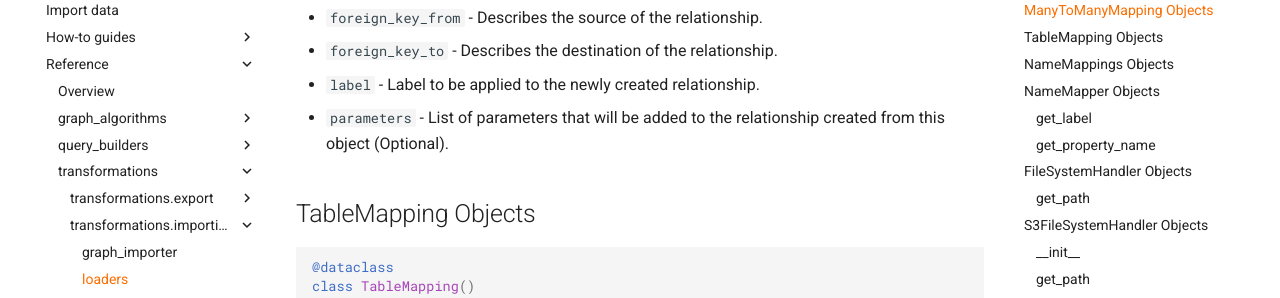
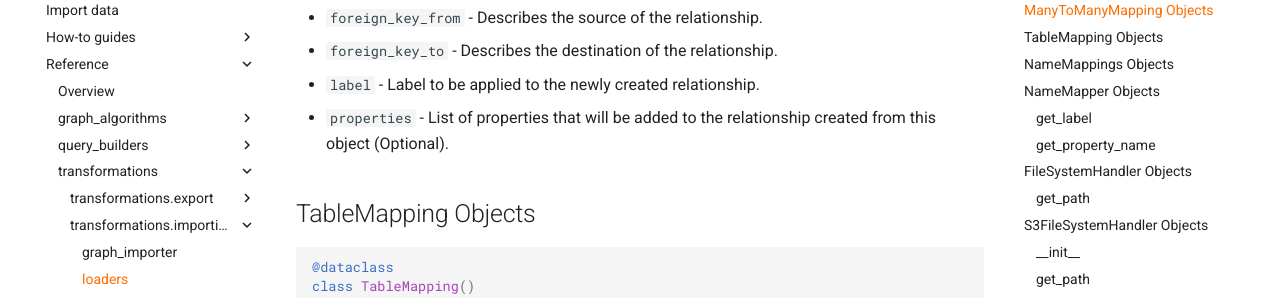
Before and after one commit to memgraph/gqlalchemy, an MkDocs documentation site: the page built from docs/reference/gqlalchemy/transformations/importing/loaders.md, in a window 1280 px wide and 900 px high, scrolled down 942 px. Shown: the part 152-450 px from the top of the window. Built offline with MkDocs 1.6.1 and Material for MkDocs 9.7.7, drawn with Linux system fonts in a browser that asks for light colours; comment, search, counter and statistics services are not loaded.

Commit message:
choosing the properties keyword over parameters

```diff
--- a/docs/reference/gqlalchemy/transformations/importing/loaders.md
+++ b/docs/reference/gqlalchemy/transformations/importing/loaders.md
@@ -43,7 +43,7 @@ Many to many mapping is intended to be used in case of associative tables.
 - `foreign_key_from` - Describes the source of the relationship.
 - `foreign_key_to` - Describes the destination of the relationship.
 - `label` - Label to be applied to the newly created relationship.
-- `parameters` - List of parameters that will be added to the relationship created from this object (Optional).
+- `properties` - List of properties that will be added to the relationship created from this object (Optional).
 
 ## TableMapping Objects
 
```
Also changed, not shown: docs/how-to-guides/loaders/import-table-data-to-graph-database.md (+2 -2 lines), 2 other files.
